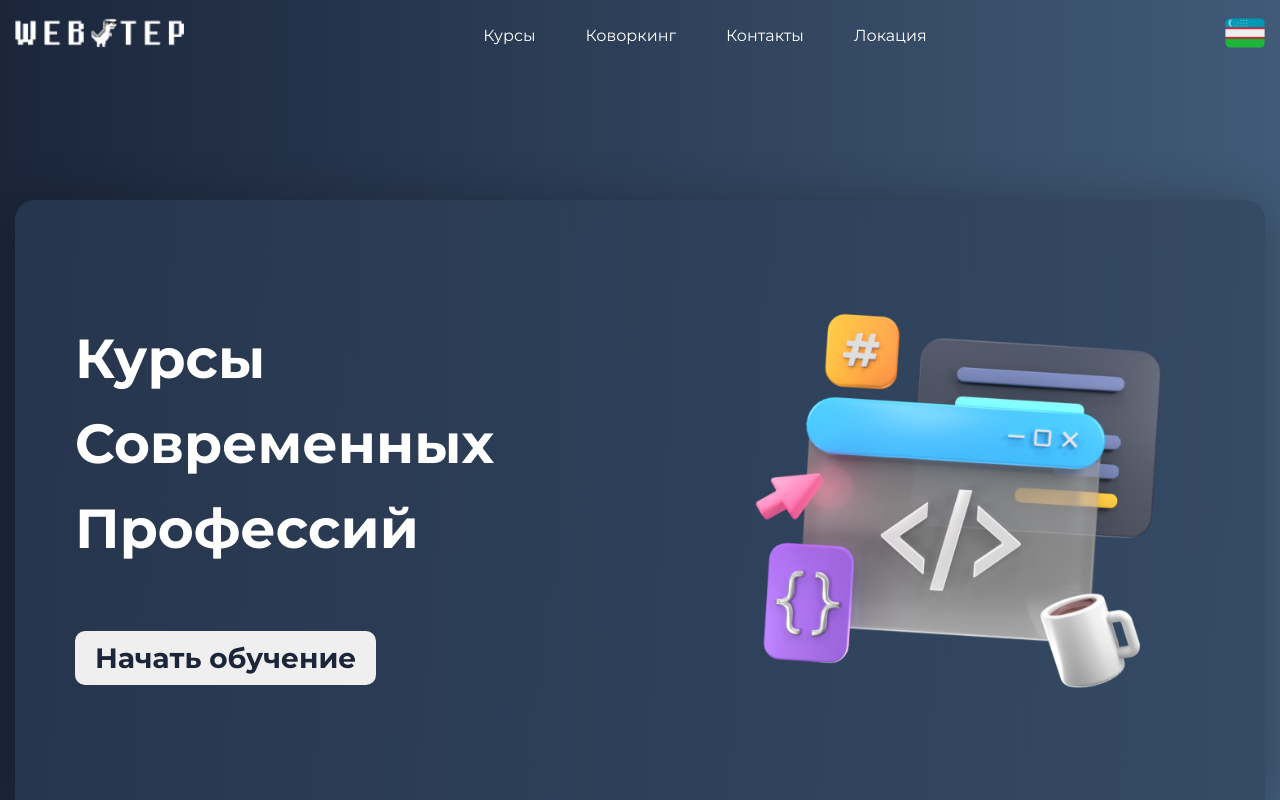
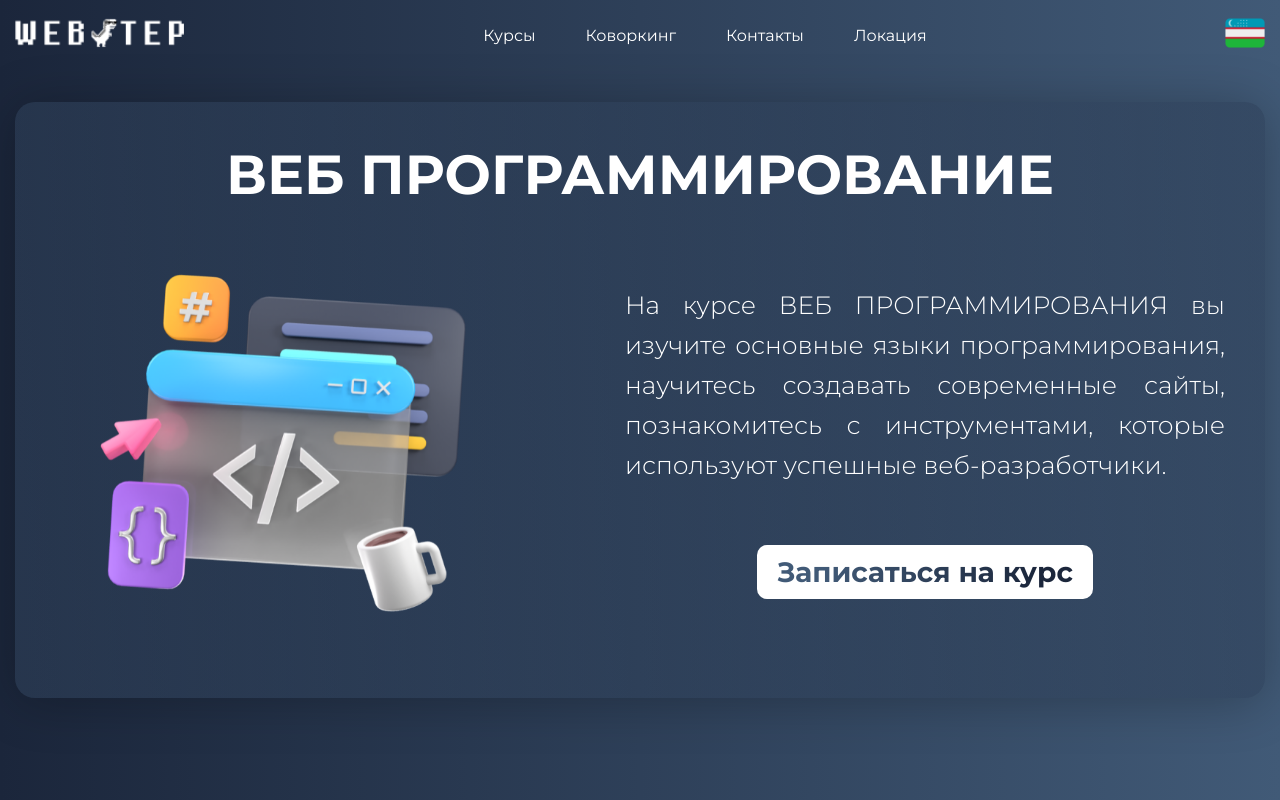
Before and after one commit to Ismail-1004/webstep, a Nuxt app: page /web-development in a window 1280 px wide. Built offline with nearby package versions, Linux system fonts and the light colour scheme.

Commit message:
web development page started

```diff
--- a/components/courseCard.vue
+++ b/components/courseCard.vue
@@ -9,15 +9,21 @@ defineProps({
 </script>
 
 <template>
-  <div class="card">
-    <img class="card__img" :src="course.img" :alt="course.title" />
-    <h2 class="card__title">{{ course.title }}</h2>
-  </div>
+  <NuxtLink :to="course.route" class="link">
+    <div class="card">
+      <img class="card__img" :src="course.img" :alt="course.title" />
+      <h2 class="card__title">{{ course.title }}</h2>
+    </div>
+  </NuxtLink>
 </template>
 
 <style lang="scss" scoped>
+.link {
+  height: 100%;
+}
 .card {
   width: 100%;
+  height: 100%;
   background: linear-gradient(257.65deg, #1b263b -171.23%, #415a77 79.52%);
   padding: 20px;
   display: flex;
--- /dev/null
+++ b/components/courseHeaderContnet.vue
@@ -0,0 +1,184 @@
+<template>
+  <div class="header__content container">
+    <div class="header__content-content">
+      <h1 class="header__content-title">ВЕБ ПРОГРАММИРОВАНИЕ</h1>
+      <div class="header__content-info">
+        <div class="header__content-image">
+          <img
+            src="@/assets/images/header/header-content.png"
+            alt="Web Development"
+          />
+        </div>
+        <div class="header__content-about">
+          <p class="header__content-text">
+            На курсе ВЕБ ПРОГРАММИРОВАНИЯ вы изучите основные языки
+            программирования, научитесь создавать современные сайты,
+            познакомитесь с инструментами, которые используют успешные
+            веб-разработчики.
+          </p>
+          <div class="header__content-btn-container">
+            <button class="header__content-btn">Записаться на курс</button>
+          </div>
+        </div>
+      </div>
+    </div>
+  </div>
+</template>
+
+<style lang="scss" scoped>
+.header {
+  &__content {
+    height: 100vh;
+    display: flex;
+    align-items: center;
+
+    &-content {
+      width: 100%;
+
+      background: linear-gradient(
+        264.26deg,
+        rgba(27, 38, 59, 0.3) 2.59%,
+        rgba(65, 90, 119, 0.3) 102.43%
+      );
+      box-shadow: 0px 4px 50px 0px #00000040;
+      border-radius: 20px;
+      padding: 30px 40px;
+
+      @media (max-width: 992px) {
+        flex-direction: column;
+        padding: 25px 0;
+      }
+
+      @media (max-width: 768px) {
+        padding: 20px 15px;
+      }
+
+      @media (max-width: 576px) {
+        padding: 40px 15px;
+        border-radius: 20px;
+        justify-content: space-evenly;
+      }
+    }
+
+    &-info {
+      display: flex;
+      justify-content: space-between;
+      align-items: center;
+
+      @media (max-width: 992px) {
+        flex-direction: column;
+        align-items: center;
+      }
+    }
+
+    &-title {
+      font-family: var(--MB700);
+      font-size: 55px;
+      color: white;
+      line-height: 85px;
+      width: 100%;
+      text-align: center;
+
+      @media (max-width: 992px) {
+        max-width: 100%;
+        text-align: center;
+        font-size: 40px;
+      }
+
+      @media (max-width: 768px) {
+        font-size: 35px;
+      }
+
+      @media (max-width: 576px) {
+        font-size: 25px;
+        line-height: 35px;
+        text-align: center;
+      }
+    }
+
+    &-about {
+        display: flex;
+        flex-direction: column;
+        align-items: center;
+    }
+
+    &-text {
+      max-width: 600px;
+      font-size: 25px;
+      font-family: var(--ML300);
+      text-align: justify;
+      color: white;
+      line-height: 40px;
+
+      @media (max-width: 992px) {
+        font-size: 20px;
+        line-height: 30px;
+      }
+
+      @media (max-width: 768px) {
+        font-size: 16px;
+        line-height: 25px;
+      }
+
+      @media (max-width: 576px) {
+        font-size: 14px;
+        line-height: 23px;
+        text-align: center;
+      }
+    }
+
+    &-btn {
+      font-family: var(--MB700);
+      font-size: 28px;
+      border: none;
+      cursor: pointer;
+      background: linear-gradient(to left, #1b263b 11.36%, #415a77 84.77%);
+      -webkit-background-clip: text;
+      background-clip: text; /* Для поддержки Firefox */
+      -webkit-text-fill-color: transparent;
+      color: #0b2349;
+      display: table;
+
+      &-container {
+        background: white;
+        padding: 10px 20px;
+        border-radius: 10px;
+        margin-top: 60px;
+        display: inline-block;
+
+        @media (max-width: 992px) {
+          margin-top: 30px;
+        }
+      }
+
+      @media (max-width: 992px) {
+        font-size: 24px;
+      }
+
+      @media (max-width: 576px) {
+        font-size: 18px;
+      }
+    }
+
+    &-image {
+      & img {
+        width: 450px;
+        animation: upAndDown 2s ease-in-out infinite;
+        transition: 0.3s;
+
+        @media (max-width: 1200px) {
+          width: 350px;
+        }
+
+        @media (max-width: 768px) {
+            width: 300px;
+        }
+
+        @media (max-width: 576px) {
+            width: 270px;
+        }
+      }
+    }
+  }
+}
+</style>
--- a/components/myHeader.vue
+++ b/components/myHeader.vue
@@ -96,17 +96,6 @@ onMounted(() => {
         </div>
       </div>
     </nav>
-    <div class="header__content container">
-      <div class="header__content-content">
-        <div class="header__content-titles">
-          <h1 class="header__content-title">{{ $t("header.title") }}</h1>
-          <button class="header__content-btn">{{ $t("header.start") }}</button>
-        </div>
-        <div class="header__content-image">
-          <img src="@/assets/images/header/header-content.png" alt="web" />
-        </div>
-      </div>
-    </div>
   </header>
 </template>
 
@@ -114,7 +103,6 @@ onMounted(() => {
 .header {
   display: flex;
   flex-direction: column;
-  height: 100vh;
   &__nav {
     position: fixed;
     width: 100%;
@@ -224,111 +212,5 @@ onMounted(() => {
       padding: 20px 15px;
     }
   }
-  &__content {
-    flex-grow: 1;
-    display: flex;
-    align-items: flex-end;
-
-    @media (max-width: 992px) {
-      align-items: center;
-    }
-
-    &-content {
-      display: flex;
-      justify-content: space-between;
-      align-items: center;
-      width: 100%;
-
-      background: linear-gradient(
-        264.26deg,
-        rgba(27, 38, 59, 0.3) 2.59%,
-        rgba(65, 90, 119, 0.3) 102.43%
-      );
-      box-shadow: 0px 4px 50px 0px #00000040;
-      border-radius: 20px 20px 0 0;
-      padding: 50px 60px;
-
-      @media (max-width: 992px) {
-        flex-direction: column;
-      }
-
-      @media (max-width: 768px) {
-        padding: 20px 0;
-      }
-
-      @media (max-width: 576px) {
-        padding: 40px 10px;
-        border-radius: 20px;
-        justify-content: space-evenly;
-      }
-    }
-
-    &-titles {
-      @media (max-width: 992px) {
-        display: flex;
-        flex-direction: column;
-        align-items: center;
-      }
-    }
-
-    &-title {
-      font-family: var(--MB700);
-      font-size: 55px;
-      color: white;
-      line-height: 85px;
-      max-width: 200px;
-      width: 100%;
-
-      @media (max-width: 992px) {
-        max-width: 100%;
-        text-align: center;
-        font-size: 40px;
-        max-width: 500px;
-        line-height: 65px;
-      }
-
-      @media (max-width: 576px) {
-        font-size: 28px;
-        line-height: 45px;
-      }
-    }
-
-    &-btn {
-      font-family: var(--MB700);
-      font-size: 28px;
-      color: #1b263b;
-      margin-top: 60px;
-      padding: 10px 20px;
-      border-radius: 10px;
-      border: none;
-      cursor: pointer;
-
-      @media (max-width: 992px) {
-        margin-top: 40px;
-        font-size: 24px;
-      }
-
-      @media (max-width: 576px) {
-        margin-top: 30px;
-        font-size: 18px;
-      }
-    }
-
-    &-image {
-      & img {
-        width: 500px;
-        animation: upAndDown 2s ease-in-out infinite;
-        transition: 0.3s;
-
-        @media (max-width: 1200px) {
-          width: 350px;
-        }
-
-        @media (max-width: 576px) {
-          width: 300px;
-        }
-      }
-    }
-  }
 }
 </style>
--- /dev/null
+++ b/components/myHeaderContent.vue
@@ -0,0 +1,125 @@
+<template>
+  <div class="header__content container">
+    <div class="header__content-content">
+      <div class="header__content-titles">
+        <h1 class="header__content-title">{{ $t("header.title") }}</h1>
+        <button class="header__content-btn">{{ $t("header.start") }}</button>
+      </div>
+      <div class="header__content-image">
+        <img src="@/assets/images/header/header-content.png" alt="web" />
+      </div>
+    </div>
+  </div>
+</template>
+
+<style lang="scss" scoped>
+.header {
+  &__content {
+    height: 100vh;
+    flex-grow: 1;
+    display: flex;
+    align-items: flex-end;
+
+    @media (max-width: 992px) {
+      align-items: center;
+    }
+
+    &-content {
+      display: flex;
+      justify-content: space-between;
+      align-items: center;
+      width: 100%;
+
+      background: linear-gradient(
+        264.26deg,
+        rgba(27, 38, 59, 0.3) 2.59%,
+        rgba(65, 90, 119, 0.3) 102.43%
+      );
+      box-shadow: 0px 4px 50px 0px #00000040;
+      border-radius: 20px 20px 0 0;
+      padding: 50px 60px;
+
+      @media (max-width: 992px) {
+        flex-direction: column;
+      }
+
+      @media (max-width: 768px) {
+        padding: 20px 0;
+      }
+
+      @media (max-width: 576px) {
+        padding: 40px 10px;
+        border-radius: 20px;
+        justify-content: space-evenly;
+      }
+    }
+
+    &-titles {
+      @media (max-width: 992px) {
+        display: flex;
+        flex-direction: column;
+        align-items: center;
+      }
+    }
+
+    &-title {
+      font-family: var(--MB700);
+      font-size: 55px;
+      color: white;
+      line-height: 85px;
+      max-width: 200px;
+      width: 100%;
+
+      @media (max-width: 992px) {
+        max-width: 100%;
+        text-align: center;
+        font-size: 40px;
+        max-width: 500px;
+        line-height: 65px;
+      }
+
+      @media (max-width: 576px) {
+        font-size: 28px;
+        line-height: 45px;
+      }
+    }
+
+    &-btn {
+      font-family: var(--MB700);
+      font-size: 28px;
+      color: #1b263b;
+      margin-top: 60px;
+      padding: 10px 20px;
+      border-radius: 10px;
+      border: none;
+      cursor: pointer;
+
+      @media (max-width: 992px) {
+        margin-top: 40px;
+        font-size: 24px;
+      }
+
+      @media (max-width: 576px) {
+        margin-top: 30px;
+        font-size: 18px;
+      }
+    }
+
+    &-image {
+      & img {
+        width: 500px;
+        animation: upAndDown 2s ease-in-out infinite;
+        transition: 0.3s;
+
+        @media (max-width: 1200px) {
+          width: 350px;
+        }
+
+        @media (max-width: 576px) {
+          width: 300px;
+        }
+      }
+    }
+  }
+}
+</style>
--- a/pages/index.vue
+++ b/pages/index.vue
@@ -1,13 +1,30 @@
 <script setup>
 const { t } = useI18n();
+const localePath = useLocalePath();
 
 const courses = [
-  { title: t("courses.programming"), img: "/web.png" },
-  { title: t("courses.drop"), img: "/drop.png" },
-  { title: t("courses.smm"), img: "/smm.png" },
-  { title: t("courses.scratch"), img: "/scratch.png" },
-  { title: t("courses.design"), img: "/disign.png" },
-  { title: t("courses.three"), img: "./3d.png" },
+  {
+    title: t("courses.programming"),
+    img: "/web.png",
+    route: localePath("/web-development"),
+  },
+  {
+    title: t("courses.drop"),
+    img: "/drop.png",
+    route: localePath("/dropshippng"),
+  },
+  { title: t("courses.smm"), img: "/smm.png", route: localePath("/smm") },
+  {
+    title: t("courses.scratch"),
+    img: "/scratch.png",
+    route: localePath("/scratch"),
+  },
+  {
+    title: t("courses.design"),
+    img: "/disign.png",
+    route: localePath("/disign"),
+  },
+  { title: t("courses.three"), img: "./3d.png", route: localePath("3ds-max") },
 ];
 
 const formats = [
@@ -20,6 +37,7 @@ const formats = [
 
 <template>
   <div>
+    <my-header-content />
     <section class="courses">
       <div class="courses__content">
         <course-card
--- /dev/null
+++ b/pages/web-development.vue
@@ -0,0 +1,11 @@
+<script setup>
+
+</script>
+<template>
+  <div>
+    <course-header-contnet />
+  </div>
+</template>
+
+<style lang="scss" scoped>
+</style>
```
